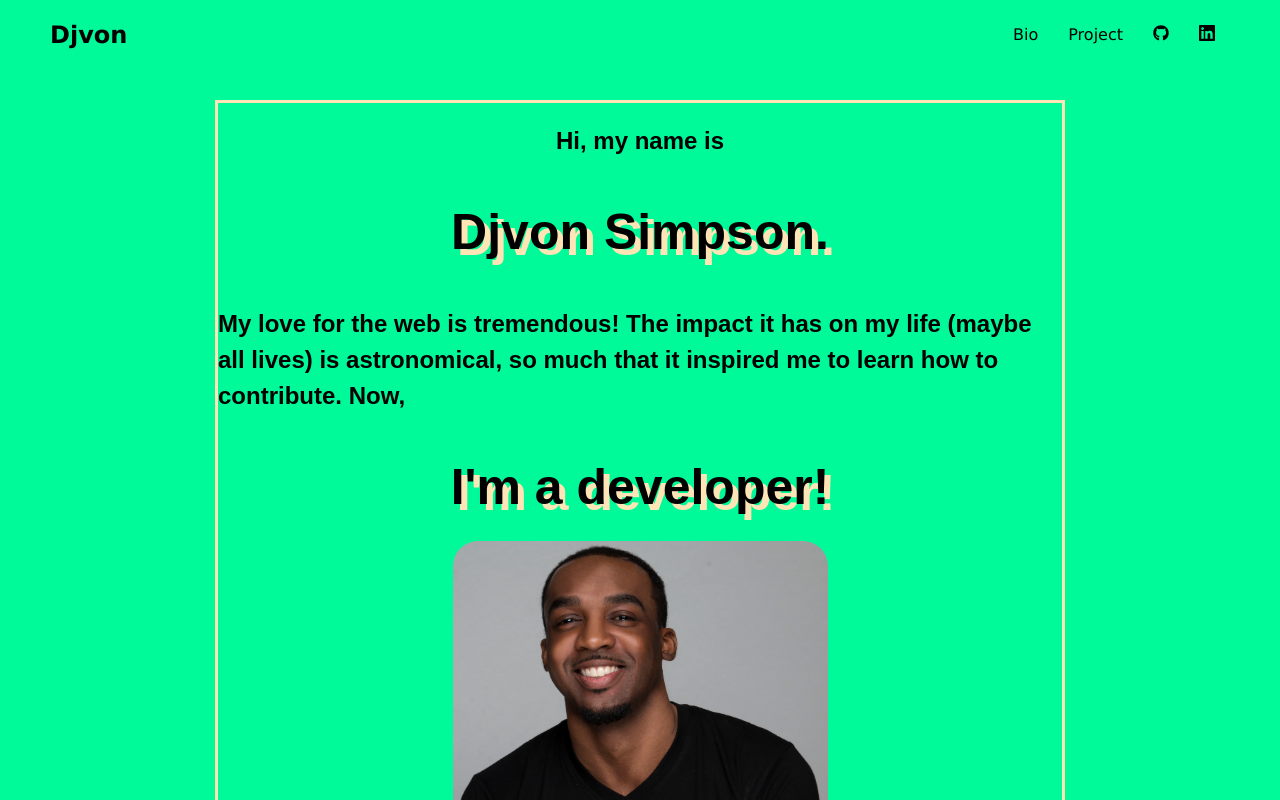
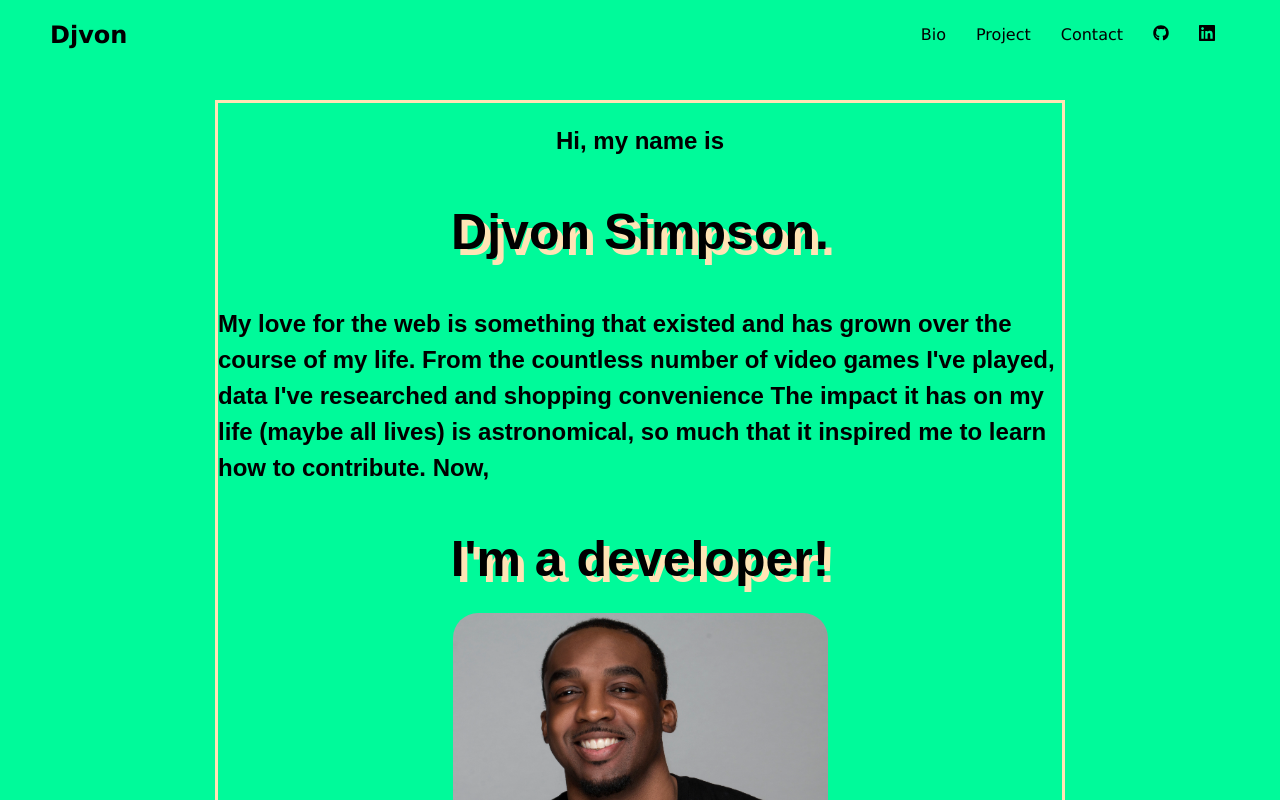
Before and after one commit to dsimp/Djvon-Portfolio, a React (Create React App) app: page / in a window 1280 px wide. Built offline with nearby package versions, Linux system fonts and the light colour scheme.

Commit message:
contact page edit

```diff
--- a/src/App.css
+++ b/src/App.css
@@ -131,8 +131,21 @@ a {
   display: flex;
   justify-content: center;
   align-items: center;
+  flex-direction: column;
+  font-family: sans-serif;
+  line-height: 2;
+  letter-spacing: 3px;
 }
 
+#connect button {
+  border-radius: 30px;
+  border-color: palegreen;
+  cursor: pointer;
+}
+
+#connect button:hover {
+  background-color: moccasin;
+}
 #bio {
   position: relative;
   display: flex;
--- a/src/Components/Bio.js
+++ b/src/Components/Bio.js
@@ -7,9 +7,11 @@ const Bio = () => {
     <div className="intro-div">
       <h2>Hi, my name is</h2> <h1>Djvon Simpson.</h1>
       <h2>
-        My love for the web is tremendous! The impact it has on my life (maybe
-        all lives) is astronomical, so much that it inspired me to learn how to
-        contribute. Now,
+        My love for the web is something that existed and has grown over the
+        course of my life. From the countless number of video games I've played,
+        data I've researched and shopping convenience The impact it has on my
+        life (maybe all lives) is astronomical, so much that it inspired me to
+        learn how to contribute. Now,
       </h2>
       <h1> I'm a developer!</h1>
       <div>
--- a/src/Components/Connect.js
+++ b/src/Components/Connect.js
@@ -4,15 +4,14 @@ const Connect = () => {
   return (
     <div id="connect">
       <h2>
-        Can your team use a motivated willing learner? Looking for Javascript,
+        Can your team use a motivated learner? <br></br>Looking for Javascript,
         React, and Redux skills?{" "}
       </h2>
-      <h1>
-        I'd love to{" "}
-        <a href="mailto:simpsondjvon@yahoo.com">
-          connect! simpsondjvon@yahoo.com
-        </a>
-      </h1>
+      <button>
+        <h1>
+          <a href="mailto:simpsondjvon@yahoo.com">I'd love to connect!</a>
+        </h1>
+      </button>
     </div>
   );
 };
--- a/src/Components/Navigation.js
+++ b/src/Components/Navigation.js
@@ -19,6 +19,9 @@ const Navigation = () => {
               <a href="#project">Project</a>
             </li>
             <li>
+              <a href="#connect">Contact</a>
+            </li>
+            <li>
               {" "}
               <a href="https://github.com/dsimp">
                 <FaGithub />
```
